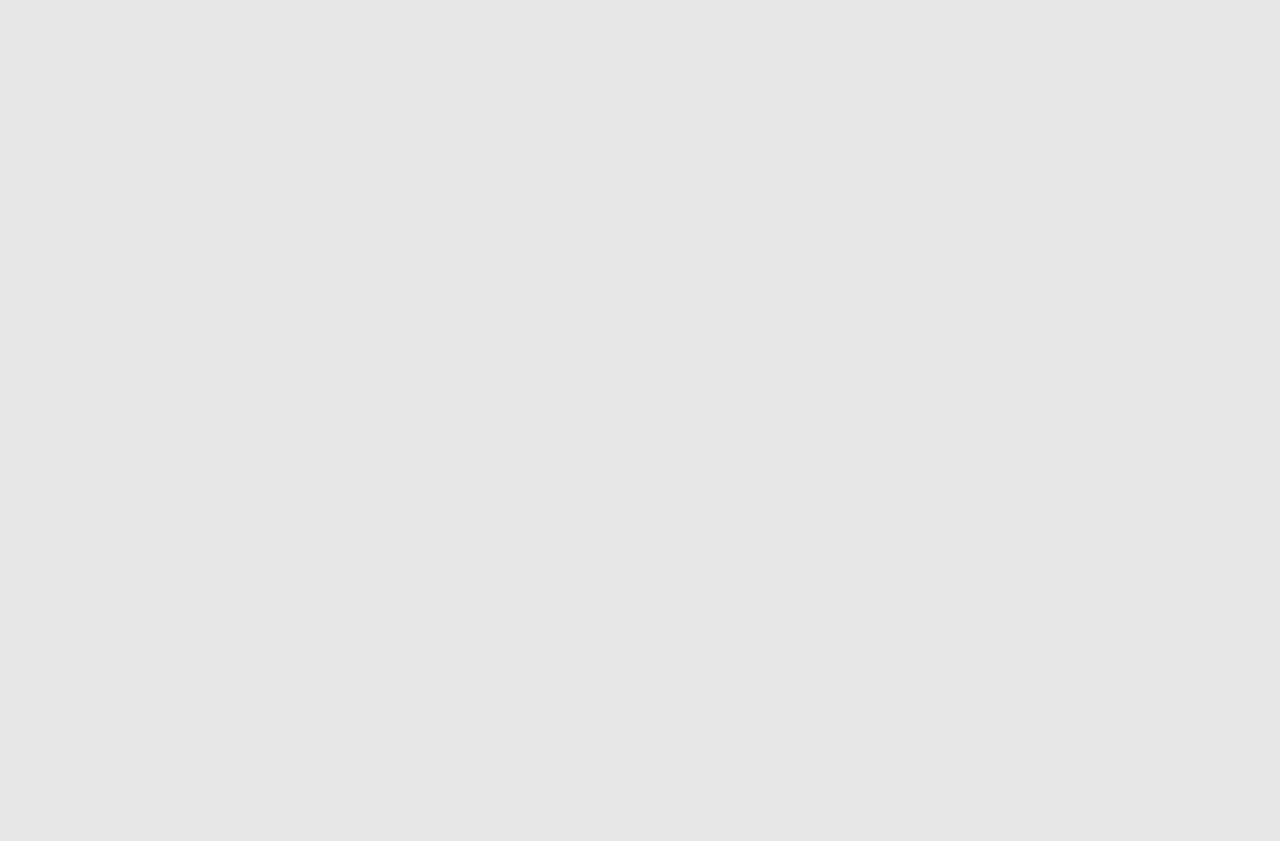
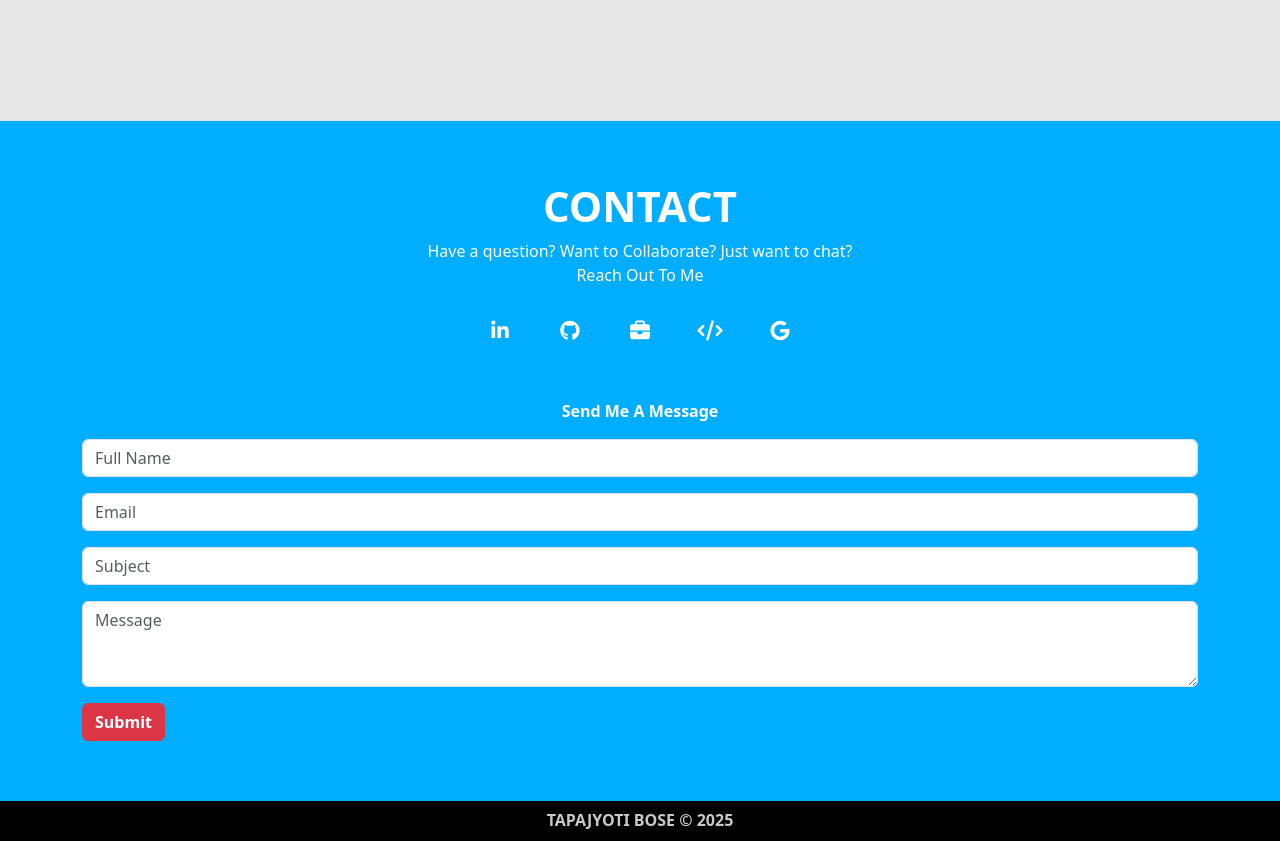
Before and after one commit to Marawan-Saqr/InternIntelligence_Portfolio, a React (Vite) app: page / in a window 1280 px wide. Shown: the part 8100-8941 px from the top of the page. Before the commit the page ends 8041 px from the top, so only its background shows below. Built offline with nearby package versions, Linux system fonts and the light colour scheme.

Commit message:
Added Footer

```diff
--- a/src/App.jsx
+++ b/src/App.jsx
@@ -5,6 +5,8 @@ import Acheivments from './Components/Acheivments/Acheivments.jsx';
 import About from './Components/About/About.jsx';
 import Blogs from './Components/Blogs/Blogs.jsx';
 import Testimonials from './Components/Testimonails/Testimonials.jsx';
+import Contact from './Components/Contact/Contact.jsx';
+import DownFooter from './Components/Down-footer/DownFooter.jsx';
 
 
 function App() {
@@ -18,6 +20,8 @@ function App() {
       <Blogs />
       <Testimonials />
     </Container>
+    <Contact />
+    <DownFooter />
     </div>
   )
 }
--- /dev/null
+++ b/src/Components/Contact/Contact.css
@@ -0,0 +1,70 @@
+.contact {
+  margin-top: 180px;
+  background-color: var(--primary);
+  padding: 60px 0px;
+}
+
+.contact h2 {
+  text-transform: uppercase;
+  font-size: 42px;
+  font-weight: bold;
+  color: #fff;
+}
+
+.contact p {
+  color: #fff;
+}
+
+.contact .social-links ul {
+  margin: 0px;
+  font-size: 20px;
+  display: flex;
+  gap: 30px;
+  justify-content: center;
+}
+
+.contact .social-links ul a {
+  color: #fff;
+  background-color: var(--primary);
+  border-radius: 50%;
+  -webkit-border-radius: 50%;
+  -moz-border-radius: 50%;
+  -ms-border-radius: 50%;
+  -o-border-radius: 50%;
+  width: 30px;
+  height: 30px;
+  display: flex;
+  justify-content: center;
+  align-items: center;
+  text-decoration: none;
+  padding: 20px;
+  transition: 0.3s;
+  -webkit-transition: 0.3s;
+  -moz-transition: 0.3s;
+  -ms-transition: 0.3s;
+  -o-transition: 0.3s;
+}
+
+.contact .social-links ul a:hover {
+  background-color: #fff;
+}
+
+.contact .social-links ul a:hover i[class="fa-brands fa-linkedin-in"] {
+  color: #2867B2;
+}
+
+.contact .social-links ul a:hover i[class="fa-brands fa-github"] {
+  color: black;
+}
+
+.contact .social-links ul a:hover i[class="fas fa-briefcase"] {
+  color: brown;
+}
+
+.contact .social-links ul a:hover i[class="fas fa-code"] {
+  color: green;
+}
+
+.contact .social-links ul a:hover i[class="fab fa-google"] {
+  color: red;
+}
--- /dev/null
+++ b/src/Components/Contact/Contact.jsx
@@ -0,0 +1,62 @@
+import React from "react";
+import "./Contact.css";
+import { Form } from 'react-bootstrap';
+
+const Contact = () => {
+  return (
+    <div className="contact">
+      <div className="container">
+        <h2 className="text-center">Contact</h2>
+        <p className="text-center">
+          Have a question? Want to Collaborate? Just want to chat? <br /> Reach
+          Out To Me
+        </p>
+        <div className="social-links mt-4">
+          <ul>
+            <a
+              href="https://www.linkedin.com/in/tapajyoti-bose/"
+              target="_blank"
+            >
+              <i class="fa-brands fa-linkedin-in"></i>
+            </a>
+            <a href="https://github.com/ruppysuppy" target="_blank">
+              <i class="fa-brands fa-github"></i>
+            </a>
+            <a
+              href="https://www.upwork.com/freelancers/~01c12e516ee1d35044"
+              target="_blank"
+            >
+              <i class="fas fa-briefcase"></i>
+            </a>
+            <a href="https://dev.to/ruppysuppy" target="_blank">
+              <i class="fas fa-code"></i>
+            </a>
+            <a href="mailto:tapajyotibose2003@gmail.com">
+              <i class="fab fa-google"></i>
+            </a>
+          </ul>
+        </div>
+        <p style={{ fontWeight: "bold" }} className="text-center mt-5">
+          Send Me A Message
+        </p>
+        <Form>
+          <Form.Group className="mb-3" controlId="exampleForm.ControlInput1">
+            <Form.Control type="email" placeholder="Full Name" />
+          </Form.Group>
+          <Form.Group className="mb-3" controlId="exampleForm.ControlInput1">
+            <Form.Control type="email" placeholder="Email" />
+          </Form.Group>
+          <Form.Group className="mb-3" controlId="exampleForm.ControlInput1">
+            <Form.Control type="email" placeholder="Subject" />
+          </Form.Group>
+          <Form.Group className="mb-3" controlId="exampleForm.ControlTextarea1">
+            <Form.Control as="textarea" rows={3} placeholder="Message" />
+          </Form.Group>
+          <button className="btn btn-danger" style={{fontWeight: 'bold'}}>Submit</button>
+        </Form>
+      </div>
+    </div>
+  );
+};
+
+export default Contact;
--- /dev/null
+++ b/src/Components/Down-footer/DownFooter.jsx
@@ -0,0 +1,22 @@
+import React from "react";
+
+const DownFooter = () => {
+  return (
+    <div className="down-footer" style={{ background: "black", margin: "0px" }}>
+      <h6
+        className="text-center"
+        style={{
+          margin: "0px",
+          textTransform: "uppercase",
+          color: "#c9c9c9",
+          padding: "10px",
+          fontWeight: "bold",
+        }}
+      >
+        Tapajyoti Bose © 2025
+      </h6>
+    </div>
+  );
+};
+
+export default DownFooter;
```
Also changed, not shown: 1 other file (tests, documents, lock files or other folders).
